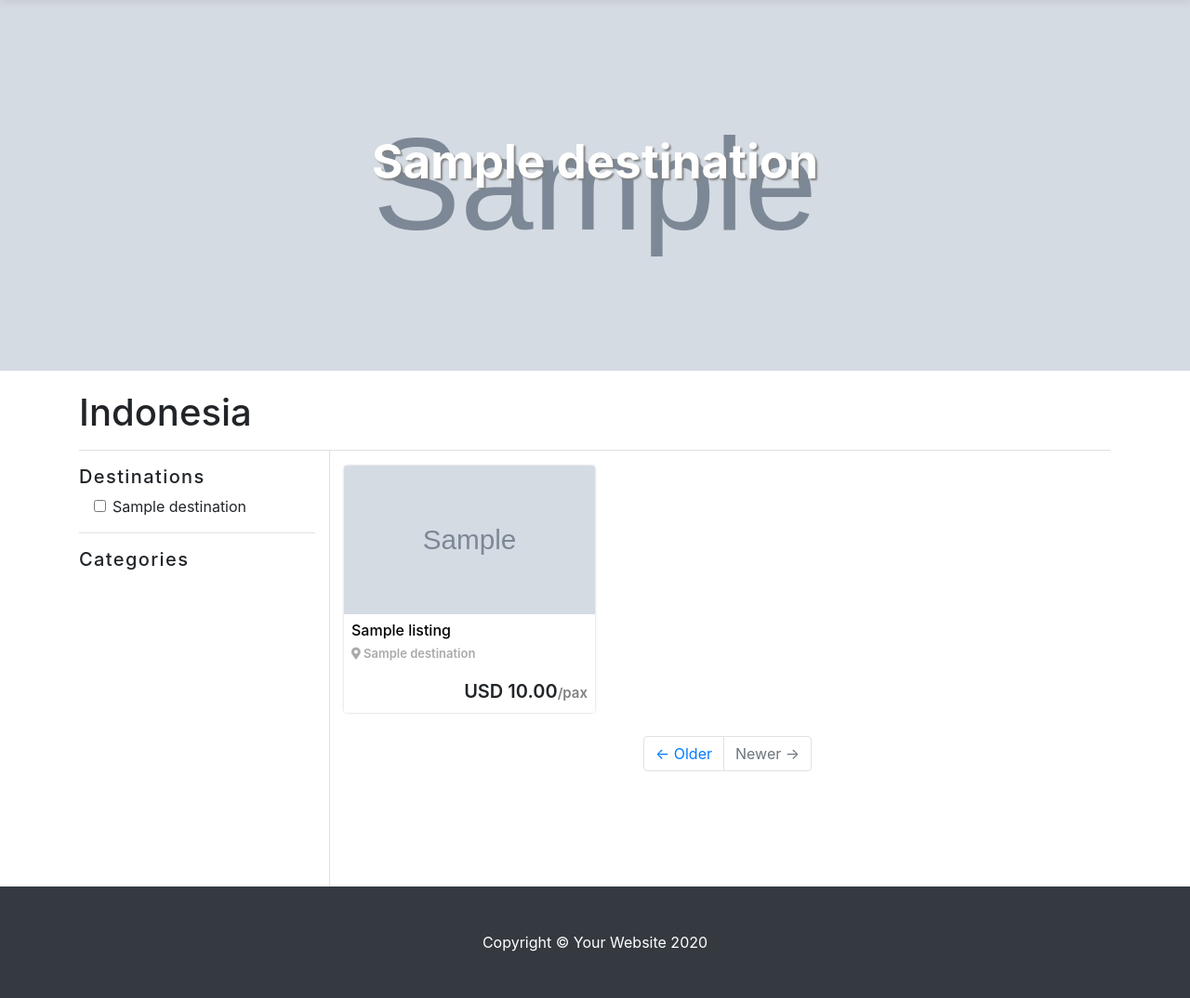
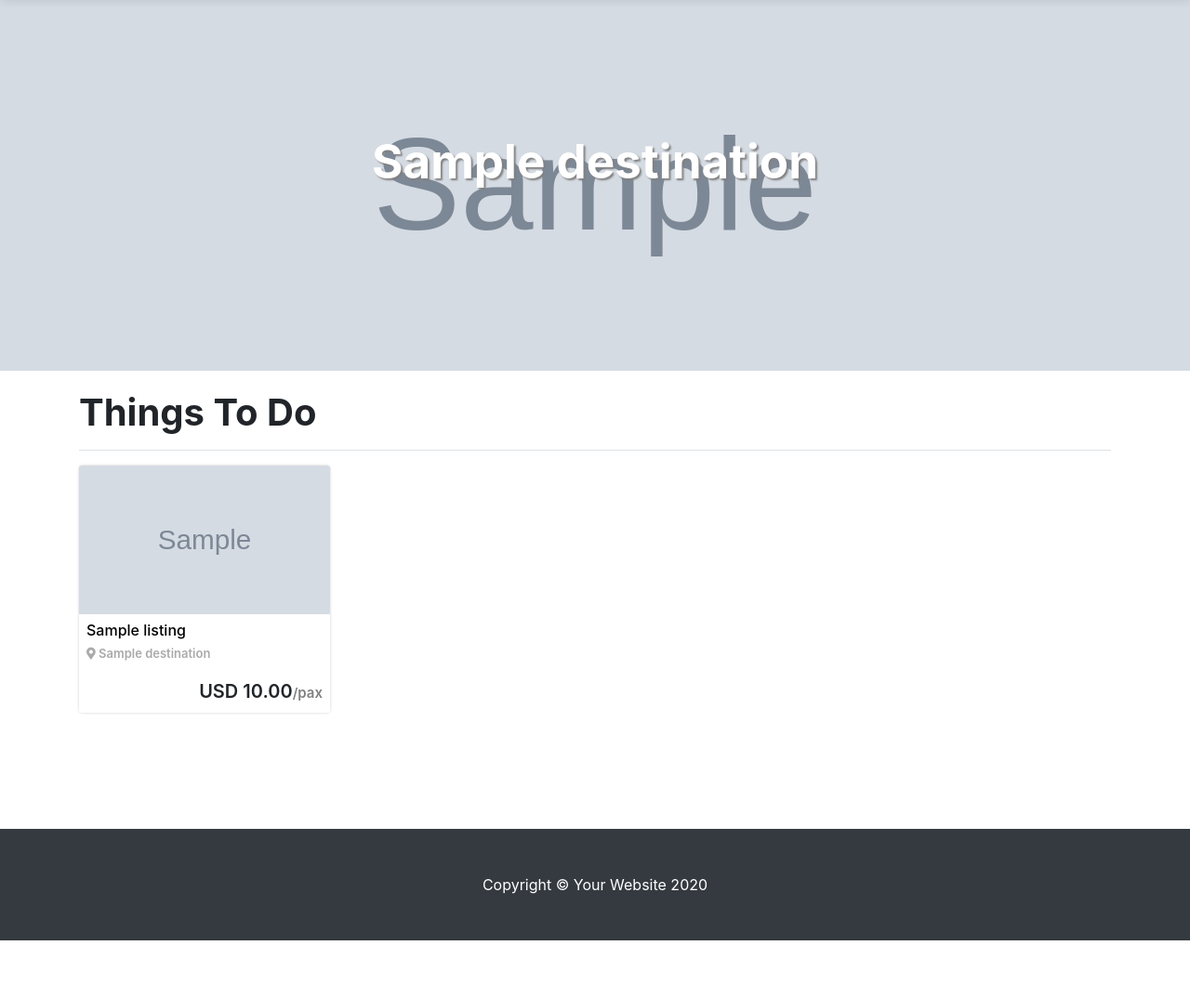
Before and after one commit to dhita-irma/travel-booking, a Django app: a page that uses booking/templates/booking/catalog_destination.html in a window 1280 px wide. Shown: the part 57-1131 px from the top of the page at 93% size. After the commit the page ends 1069 px from the top, so only its background shows below. Run offline with Django 3.2, Linux system fonts and the light colour scheme; tables that the repository leaves empty hold one stand-in row (values such as "Sample post"); grey boxes marked "Sample" are stand-in pictures; some web fonts are replaced.

Commit message:
Fix Catalog Page and Catalog Destination layout
Add padding bottom to filteredCatalog and delete sidebar on Catalog Destination

```diff
--- a/booking/static/booking/styles.css
+++ b/booking/static/booking/styles.css
@@ -373,6 +373,21 @@ footer {
   background: linear-gradient(to top, rgba(0, 0, 0, 0.9), rgba(0, 0, 0, 0.1));
   }
 
+  /*
+*
+* ==========================================
+*               ALL CATALOG
+* ==========================================
+*
+*/
+
+@media (min-width: 992px) {
+  #filteredCatalog {
+    padding-bottom: 300px;
+  }
+}
+
+
 /*
 *
 * ==========================================
--- a/booking/templates/booking/catalog_destination.html
+++ b/booking/templates/booking/catalog_destination.html
@@ -28,50 +28,17 @@
 
     <!-- Page Heading/Breadcrumbs -->
     <div class="border-bottom">
-        <h1 class="mt-4 mb-3">Indonesia</h1>
+        <h1 class="title mt-4 mb-3">Things To Do</h1>
     </div>
 
     <div class="row">
-        <!-- Sidebar Widgets Column -->
-        <div class="col-md-3 border-right">
-            <div class="pt-3">
-
-                <!-- Destinations -->
-                <div class="border-bottom pb-3">
-                    <h5 class="letter-spacing">Destinations</h5>
-                    <div class="pl-3">
-                        {% for destination in destinations %}
-                        <div class="form-check">
-                            <input value="{{ destination }}" type="checkbox" class="form-check-input">
-                            <label class="form-check-label">{{ destination }}</label>
-                        </div>
-                        {% endfor %}
-                    </div>
-                </div>
-
-                <!-- Categories -->
-                <div class="py-3">
-                    <h5 class="letter-spacing">Categories</h5>
-                    <div class="pl-3">
-                        {% for category in categories %}
-                        <div class="form-check">
-                            <input value="{{ category }}" type="checkbox" class="form-check-input">
-                            <label class="form-check-label">{{ category }}</label>
-                        </div>
-                        {% endfor %}
-                    </div>
-                </div>
-
-            </div>
-        </div>
-
         <!-- Catalog Column -->
-        <div class="col-md-9" style="padding-bottom: 100px;">
+        <div class="col-md-12" style="padding-bottom: 100px;">
 
             <!-- Catalog -->
             <div id="allCatalog" class="row pt-3">
                 {% for listing in listings %}
-                <div class="col-lg-4 listing {{ listing.location }} {{ listing.get_categories }} card-padding">
+                <div class="col-lg-3 listing {{ listing.location }} {{ listing.get_categories }} card-padding">
                     <div class="card h-100 listing-card">
                         <img class="card-img-top" src="{{ listing.image_url }}" alt="">
                         <div class="card-body p-2">
@@ -89,19 +56,7 @@
                 {% endfor %}
             </div>
 
-            <div id="filteredCatalog" class="row pt-3" style="display: none;">
-            </div>
-
-            <!-- Pagination -->
-            <ul class="pagination justify-content-center mb-4">
-                <li class="page-item">
-                    <a class="page-link" href="#">&larr; Older</a>
-                </li>
-                <li class="page-item disabled">
-                    <a class="page-link" href="#">Newer &rarr;</a>
-                </li>
-            </ul>
-
+            <div id="filteredCatalog" class="row pt-3" style="display: none;"></div>
         </div>
 
     </div>
```
Also changed, not shown: booking/templates/booking/catalog.html (+2 -18 lines).
